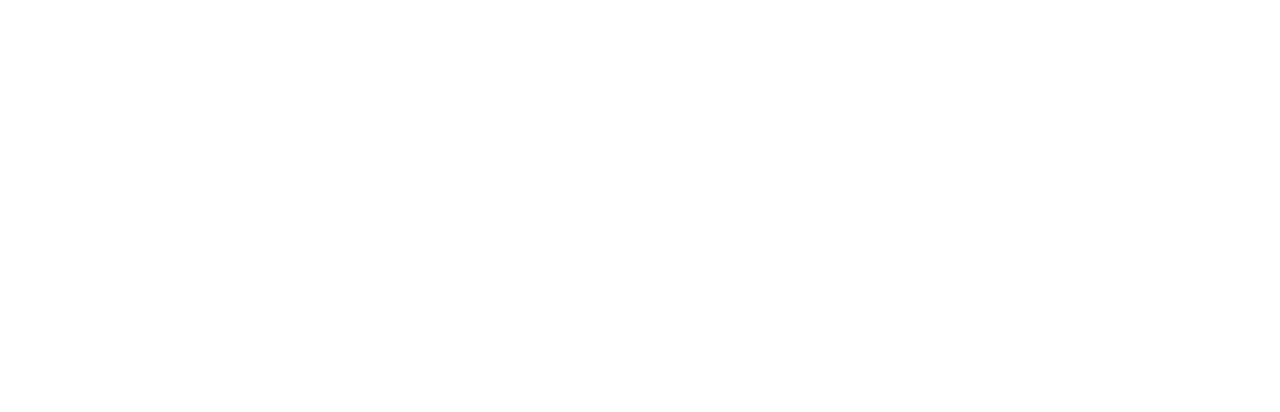
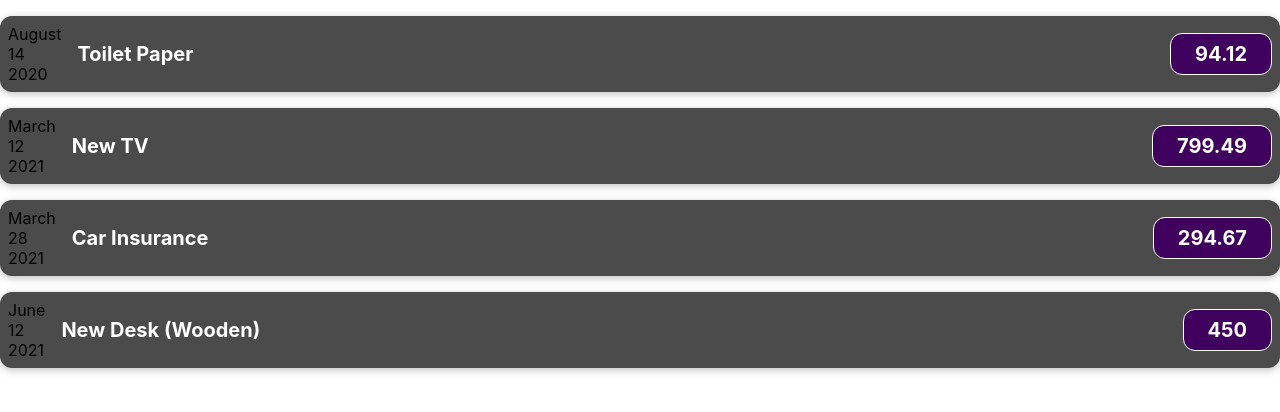
Before and after one commit to IvanHrushevich/react-expense-tracker, a React (Create React App) app: page / in a window 1280 px wide. Shown: the top 412 px of the page. Built offline with nearby package versions, Linux system fonts and the light colour scheme.

Commit message:
implement ExpenseItem component

```diff
--- a/src/App.js
+++ b/src/App.js
@@ -1,5 +1,52 @@
+import ExpenseItem from './components/ExpenseItem';
+
 function App() {
-	return <div className="App"></div>;
+	const expenses = [
+		{
+			id: 'e1',
+			title: 'Toilet Paper',
+			amount: 94.12,
+			date: new Date(2020, 7, 14),
+		},
+		{ id: 'e2', title: 'New TV', amount: 799.49, date: new Date(2021, 2, 12) },
+		{
+			id: 'e3',
+			title: 'Car Insurance',
+			amount: 294.67,
+			date: new Date(2021, 2, 28),
+		},
+		{
+			id: 'e4',
+			title: 'New Desk (Wooden)',
+			amount: 450,
+			date: new Date(2021, 5, 12),
+		},
+	];
+
+	return (
+		<>
+			<ExpenseItem
+				title={expenses[0].title}
+				amount={expenses[0].amount}
+				date={expenses[0].date}
+			/>
+			<ExpenseItem
+				title={expenses[1].title}
+				amount={expenses[1].amount}
+				date={expenses[1].date}
+			/>
+			<ExpenseItem
+				title={expenses[2].title}
+				amount={expenses[2].amount}
+				date={expenses[2].date}
+			/>
+			<ExpenseItem
+				title={expenses[3].title}
+				amount={expenses[3].amount}
+				date={expenses[3].date}
+			/>
+		</>
+	);
 }
 
 export default App;
--- /dev/null
+++ b/src/components/ExpenseItem.css
@@ -0,0 +1,56 @@
+.expense-item {
+	display: flex;
+	justify-content: space-between;
+	align-items: center;
+	box-shadow: 0 2px 8px rgba(0, 0, 0, 0.25);
+	padding: 0.5rem;
+	margin: 1rem 0;
+	border-radius: 12px;
+	background-color: #4b4b4b;
+}
+
+.expense-item__description {
+	display: flex;
+	flex-direction: column;
+	gap: 1rem;
+	align-items: flex-end;
+	flex-flow: column-reverse;
+	justify-content: flex-start;
+	flex: 1;
+}
+
+.expense-item h2 {
+	color: #3a3a3a;
+	font-size: 1rem;
+	flex: 1;
+	margin: 0 1rem;
+	color: white;
+}
+
+.expense-item__price {
+	font-size: 1rem;
+	font-weight: bold;
+	color: white;
+	background-color: #40005d;
+	border: 1px solid white;
+	padding: 0.5rem;
+	border-radius: 12px;
+}
+
+@media (min-width: 580px) {
+	.expense-item__description {
+		flex-direction: row;
+		align-items: center;
+		justify-content: flex-start;
+		flex: 1;
+	}
+
+	.expense-item__description h2 {
+		font-size: 1.25rem;
+	}
+
+	.expense-item__price {
+		font-size: 1.25rem;
+		padding: 0.5rem 1.5rem;
+	}
+}
--- /dev/null
+++ b/src/components/ExpenseItem.js
@@ -0,0 +1,23 @@
+import './ExpenseItem.css';
+
+function ExpenseItem(props) {
+	const month = props.date.toLocaleString('en-US', { month: 'long' });
+	const day = props.date.toLocaleString('en-US', { day: '2-digit' });
+	const year = props.date.getFullYear();
+
+	return (
+		<div className="expense-item">
+			<div>
+				<div>{month}</div>
+				<div>{day}</div>
+				<div>{year}</div>
+			</div>
+			<div className="expense-item__description">
+				<h2>{props.title}</h2>
+				<div className="expense-item__price">{props.amount}</div>
+			</div>
+		</div>
+	);
+}
+
+export default ExpenseItem;
```
